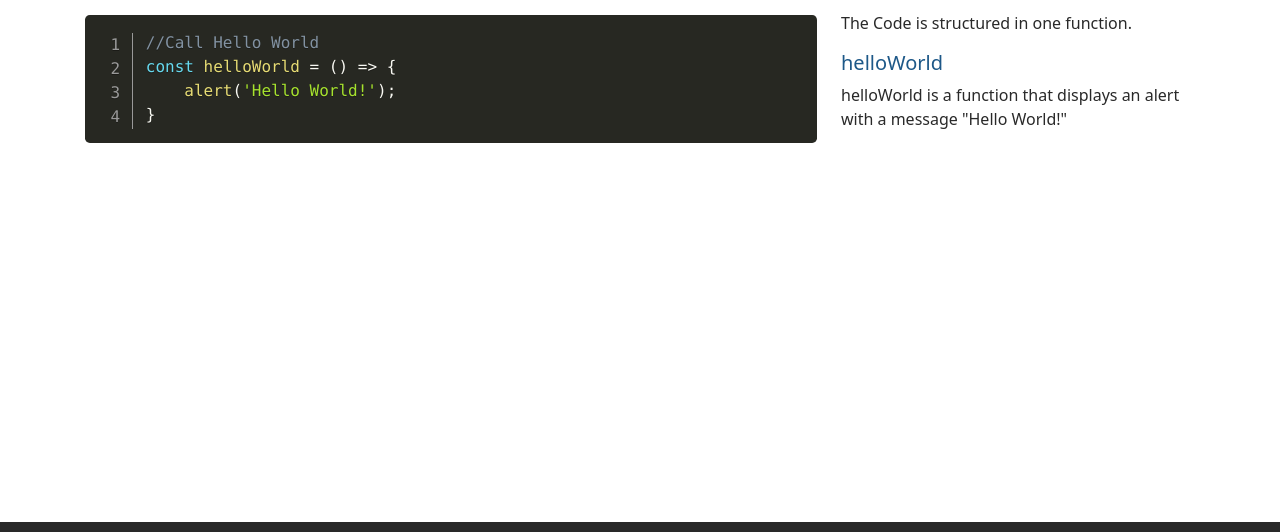
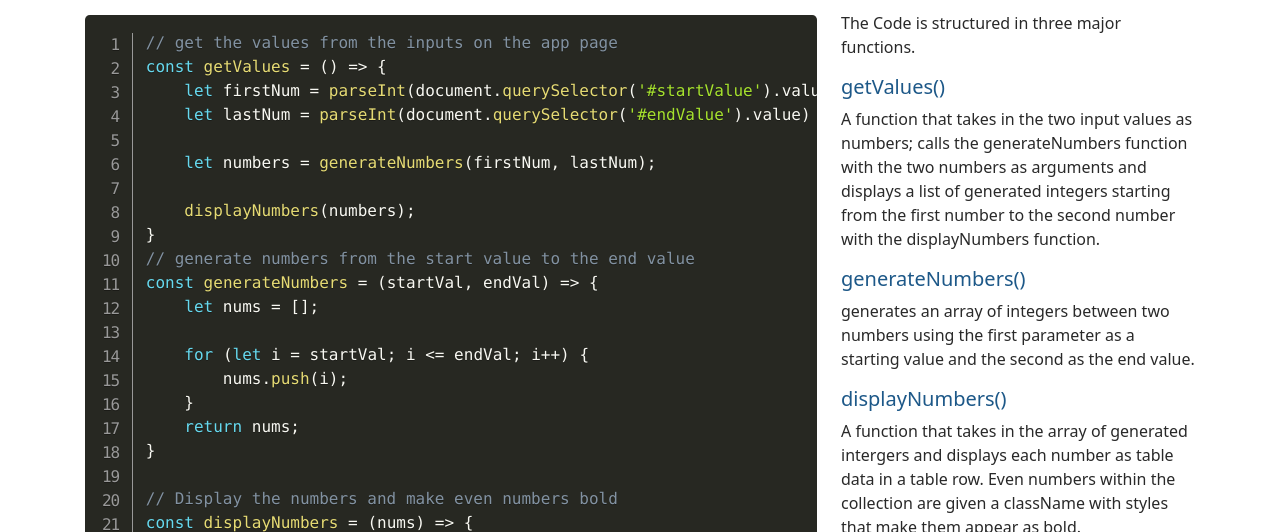
Before and after one commit to AndreasGuy54/ZeroHun, a plain HTML site: page code.html in a window 1280 px wide. Shown: the part 196-728 px from the top of the page. Drawn offline with nearby package versions, Linux system fonts and the light colour scheme.

Commit message:
Added functions to display the numbers

```diff
--- a/code.html
+++ b/code.html
@@ -59,17 +59,54 @@
                 <div class="col-lg-8">
                     <pre class="line-numbers">
                         <code class="language-javascript">
-                            //Call Hello World
-                            const helloWorld = () => {
-                                alert('Hello World!');
+                            // get the values from the inputs on the app page
+                            const getValues = () => {
+                                let firstNum = parseInt(document.querySelector('#startValue').value)
+                                let lastNum = parseInt(document.querySelector('#endValue').value)
+
+                                let numbers = generateNumbers(firstNum, lastNum);
+
+                                displayNumbers(numbers);
+                            }
+                            // generate numbers from the start value to the end value
+                            const generateNumbers = (startVal, endVal) => {
+                                let nums = [];
+
+                                for (let i = startVal; i <= endVal; i++) {
+                                    nums.push(i);
+                                }
+                                return nums;
+                            }
+
+                            // Display the numbers and make even numbers bold
+                            const displayNumbers = (nums) => {
+                                let templateRows = '';
+
+                                nums.forEach(num => {
+                                    let className = '';
+
+                                    if (num % 2 === 0) {
+                                        className = 'even';
+                                    }
+
+                                    templateRows += `&lt;tr>&lt;td class="${className}" >${number}&lt;/td>&lt;/tr>
+                                });
+
+                                document.querySelector('#results').innerHTML = templateRows;
                             }
                         </code>
                     </pre>
                 </div>
                 <div class="col-lg-4 py-1">
-                    <p>The Code is structured in one function.</p>
-                    <h5>helloWorld</h5>
-                    <p>helloWorld is a function that displays an alert with a message "Hello World!"</p>
+                    <p>The Code is structured in three major functions.</p>
+                    <h5>getValues()</h5>
+                    <p>A function that takes in the two input values as numbers; calls the generateNumbers function with the two numbers as arguments
+                        and displays a list of generated integers starting from the first number to the second number with the displayNumbers function.</p>
+                    <h5>generateNumbers()</h5>
+                    <p>generates an array of integers between two numbers using the first parameter as a starting value and the second as the end value.</p>
+                    <h5>displayNumbers()</h5>
+                    <p>A function that takes in the array of generated intergers and displays each number as table data in a table row.
+                        Even numbers within the collection are given a className with styles that make them appear as bold.</p>
                 </div>
             </div>
         </div>
--- a/css/site.css
+++ b/css/site.css
@@ -79,3 +79,7 @@ pre[class*="language-"] {
     word-break: break-all;
     word-wrap: break-word;
 }
+
+.even {
+    font-weight: bold;
+}
```
Also changed, not shown: app.html (+4 -1 lines), js/site.js (+34 -3 lines).
